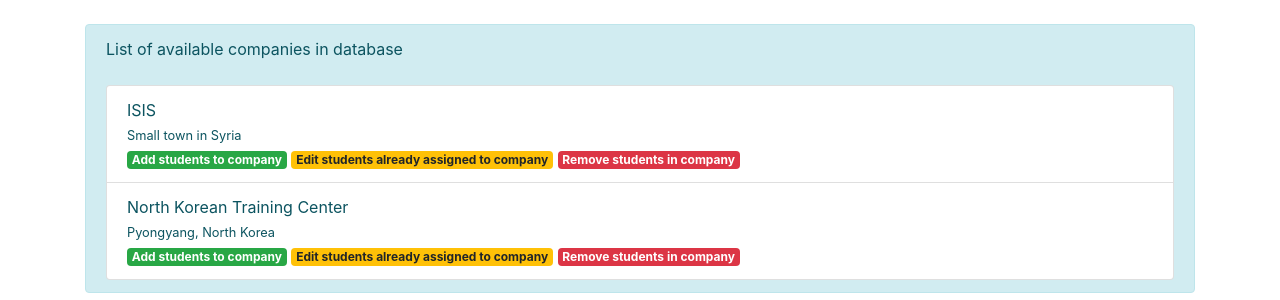
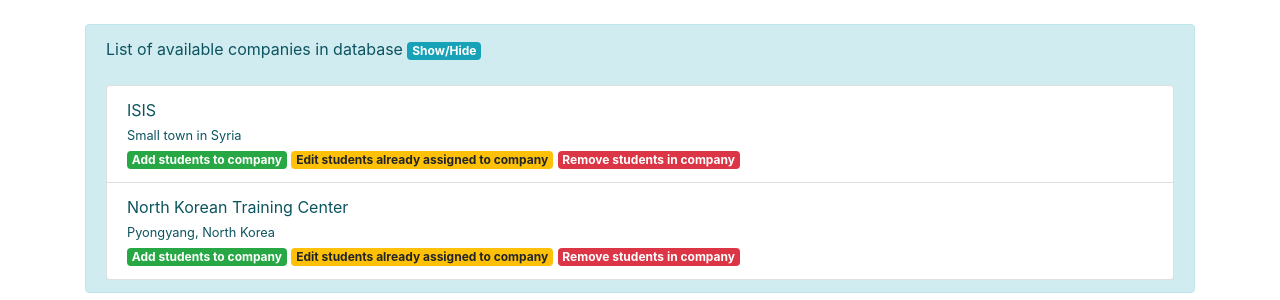
Before and after one commit to 15017206/iprep, a PHP site: page /iprep/graceyap_dashboard_oiip.php in a window 1280 px wide. Shown: the part 58-358 px from the top of the page. Run offline with PHP 8.4, Linux system fonts and the light colour scheme; some libraries are stand-ins or nearby versions.

Commit message:
update2(glenn)

```diff
--- a/graceyap_dashboard_oiip.php
+++ b/graceyap_dashboard_oiip.php
@@ -17,8 +17,10 @@ and open the template in the editor.
         <!--About OIIP-->
         <div class="container">
             <br/>
-            <div class="alert alert-info" role="alert">List of available companies in database
+
+            <div class="alert alert-info" role="alert">List of available companies in database&nbsp;<a href="#collapse_id1" data-toggle="collapse"><span class="badge badge-info">Show/Hide</span></a>
                 <br/><br/>
+                <div class="collapse show" id="collapse_id1">
                     <ul class="list-group">
                         <li class="list-group-item justify-content-between">
                             ISIS
@@ -35,6 +37,7 @@ and open the template in the editor.
                             <a href=""><span class="badge badge-success">Add students to company </span></a>&nbsp;<a href=""><span class="badge badge-info badge-warning">Edit students already assigned to company</span></a>&nbsp;<a href=""><span class="badge badge-danger">Remove students in company</span></a>
                         </li>
                     </ul>
+                </div>
             </div>
 
 
```
Lines whose indentation alone changed are shown as unchanged.
